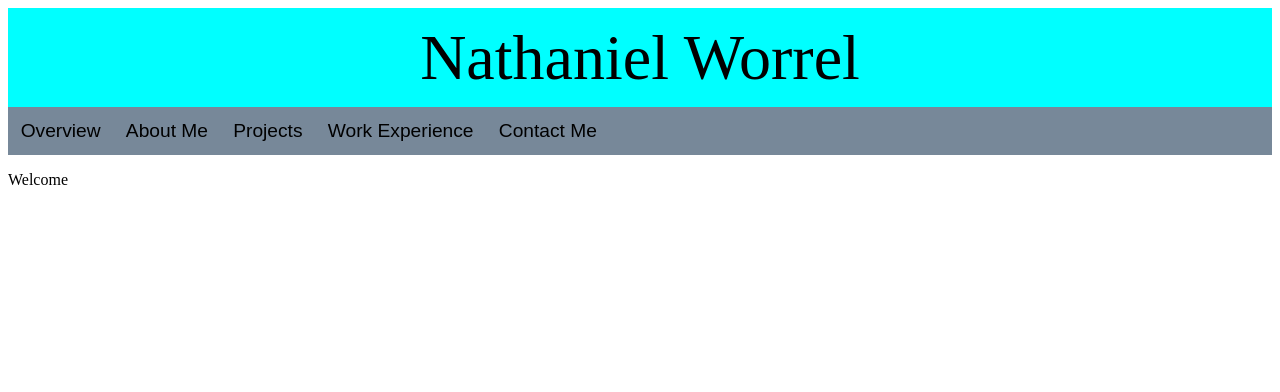
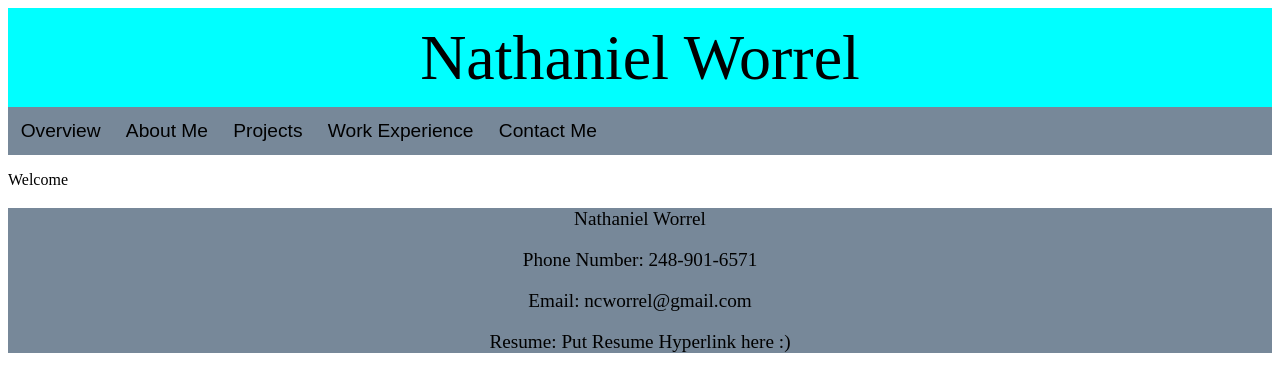
Before and after one commit to nathanworrel/nathanworrel, a React (Create React App) app in the folder client/: page / in a window 1280 px wide. Shown: the top 392 px of the page. Built offline with nearby package versions, Linux system fonts and the light colour scheme.

Commit message:
footer added

```diff
--- /dev/null
+++ b/client/src/generalComponents/footer/Footer.tsx
@@ -0,0 +1,22 @@
+import "./FooterCSS.css";
+
+
+export function Footer(){
+    return(
+        <div className="footer">
+            <p>
+                Nathaniel Worrel
+            </p>
+            <p>
+                Phone Number: 248-901-6571
+            </p>
+            <p>
+                Email: ncworrel@gmail.com
+            </p>
+            <p>
+                Resume: <span>Put Resume Hyperlink here :)</span>
+            </p>
+        </div>
+    )
+
+}
--- /dev/null
+++ b/client/src/generalComponents/footer/FooterCSS.css
@@ -0,0 +1,5 @@
+.footer{
+    background: lightslategrey;
+    text-align: center;
+    font-size: 120%;
+}
--- a/client/src/welcomePage/Welcome.tsx
+++ b/client/src/welcomePage/Welcome.tsx
@@ -1,4 +1,5 @@
 import {Header} from "../generalComponents/header/Header";
+import {Footer} from "../generalComponents/footer/Footer";
 
 function Welcome() {
     return(
@@ -7,6 +8,7 @@ function Welcome() {
             <div>
                 <p>Welcome</p>
             </div>
+            <Footer/>
         </main>
     )
 }
```
